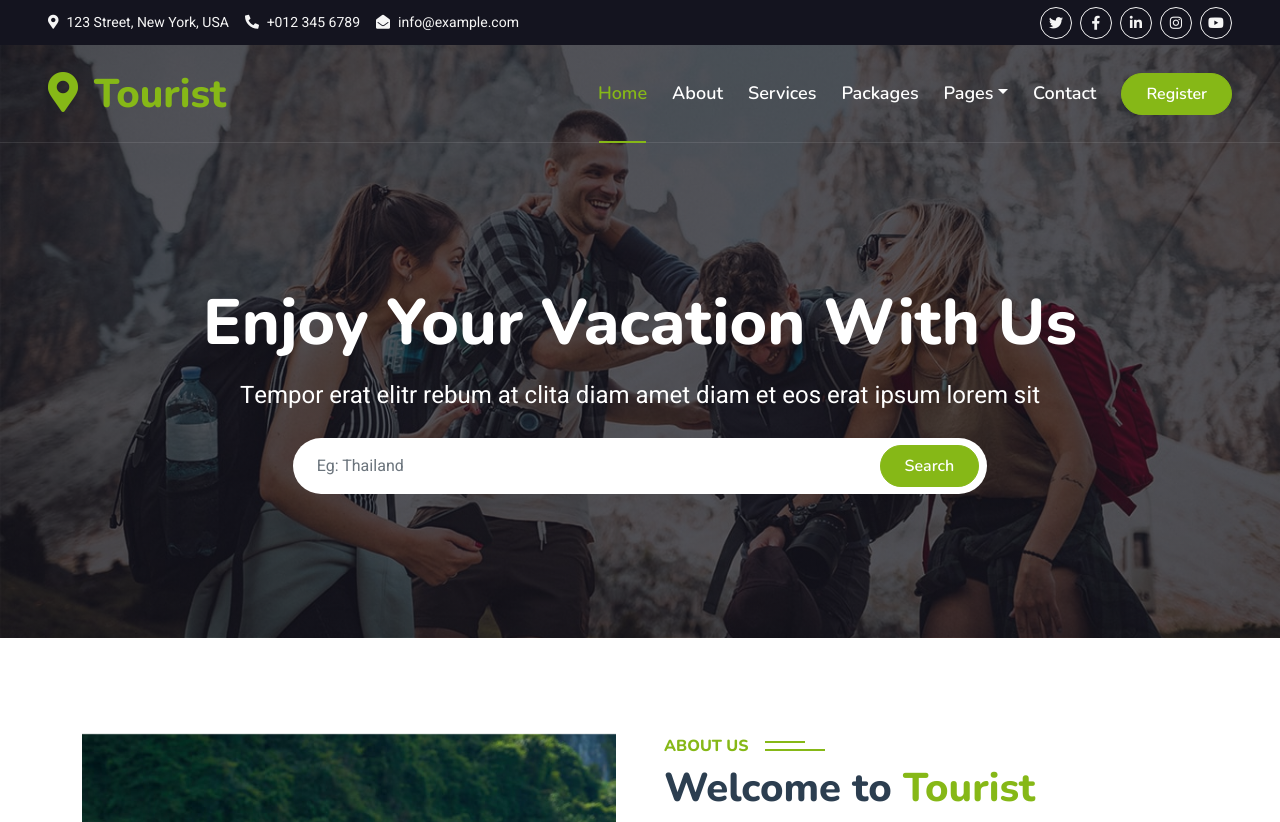
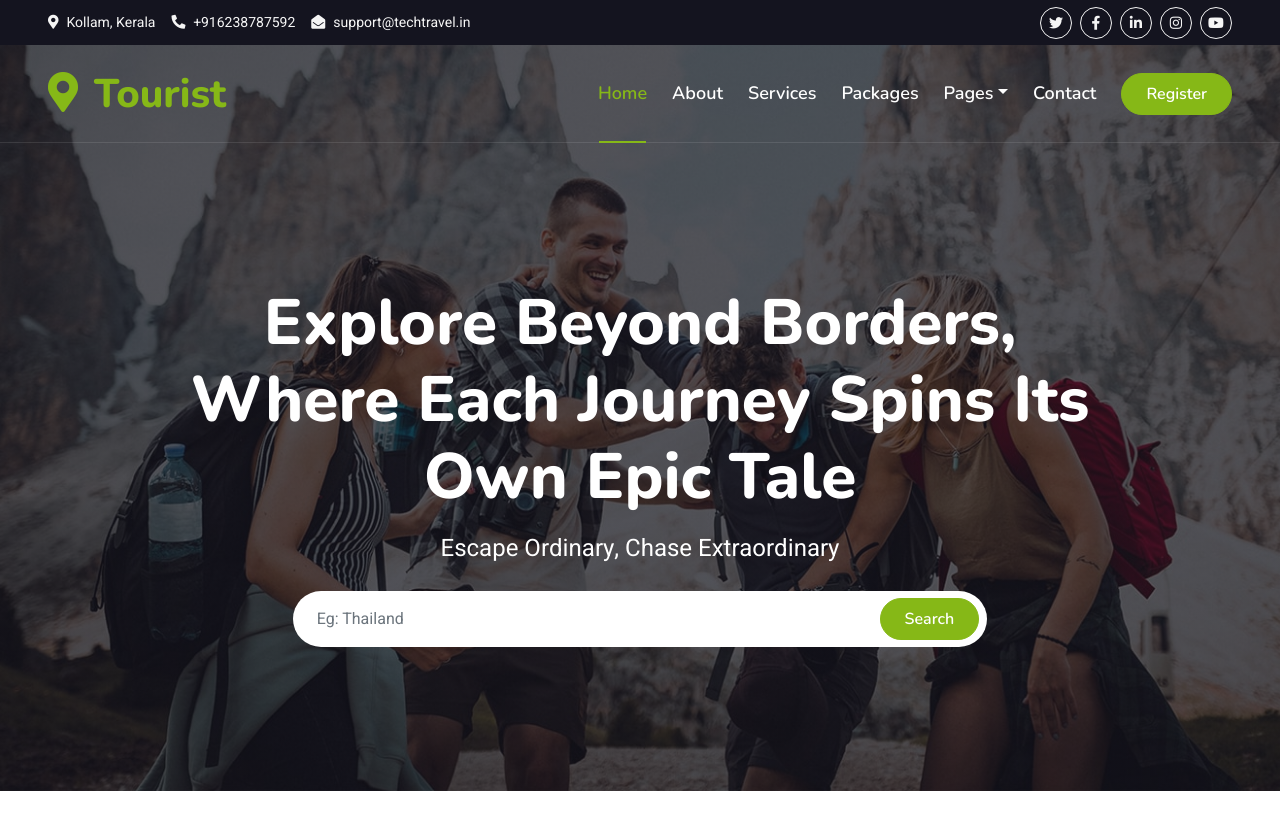
Before and after one commit to abdullasirajudeen/TechTravel, a plain HTML site: page index.html in a window 1280 px wide. Shown: the top 822 px of the page. Drawn offline with nearby package versions, Linux system fonts and the light colour scheme; animation ran at ten frames a second.

Commit message:
Changed address, caption &tagline

```diff
--- a/index.html
+++ b/index.html
@@ -47,9 +47,9 @@
         <div class="row gx-0">
             <div class="col-lg-8 text-center text-lg-start mb-2 mb-lg-0">
                 <div class="d-inline-flex align-items-center" style="height: 45px;">
-                    <small class="me-3 text-light"><i class="fa fa-map-marker-alt me-2"></i>123 Street, New York, USA</small>
-                    <small class="me-3 text-light"><i class="fa fa-phone-alt me-2"></i>+012 345 6789</small>
-                    <small class="text-light"><i class="fa fa-envelope-open me-2"></i>info@example.com</small>
+                    <small class="me-3 text-light"><i class="fa fa-map-marker-alt me-2"></i>Kollam, Kerala</small>
+                    <small class="me-3 text-light"><i class="fa fa-phone-alt me-2"></i>+916238787592</small>
+                    <small class="text-light"><i class="fa fa-envelope-open me-2"></i>support@techtravel.in</small>
                 </div>
             </div>
             <div class="col-lg-4 text-center text-lg-end">
@@ -102,8 +102,8 @@
             <div class="container py-5">
                 <div class="row justify-content-center py-5">
                     <div class="col-lg-10 pt-lg-5 mt-lg-5 text-center">
-                        <h1 class="display-3 text-white mb-3 animated slideInDown">Enjoy Your Vacation With Us</h1>
-                        <p class="fs-4 text-white mb-4 animated slideInDown">Tempor erat elitr rebum at clita diam amet diam et eos erat ipsum lorem sit</p>
+                        <h1 class="display-3 text-white mb-3 animated slideInDown">Explore Beyond Borders, Where Each Journey Spins Its Own Epic Tale</h1>
+                        <p class="fs-4 text-white mb-4 animated slideInDown">Escape Ordinary, Chase Extraordinary</p>
                         <div class="position-relative w-75 mx-auto animated slideInDown">
                             <input class="form-control border-0 rounded-pill w-100 py-3 ps-4 pe-5" type="text" placeholder="Eg: Thailand">
                             <button type="button" class="btn btn-primary rounded-pill py-2 px-4 position-absolute top-0 end-0 me-2" style="margin-top: 7px;">Search</button>
@@ -625,9 +625,9 @@
                 </div>
                 <div class="col-lg-3 col-md-6">
                     <h4 class="text-white mb-3">Contact</h4>
-                    <p class="mb-2"><i class="fa fa-map-marker-alt me-3"></i>123 Street, New York, USA</p>
-                    <p class="mb-2"><i class="fa fa-phone-alt me-3"></i>+012 345 67890</p>
-                    <p class="mb-2"><i class="fa fa-envelope me-3"></i>info@example.com</p>
+                    <p class="mb-2"><i class="fa fa-map-marker-alt me-3"></i>Kollam, Kerala</p>
+                    <p class="mb-2"><i class="fa fa-phone-alt me-3"></i>+916238787592</p>
+                    <p class="mb-2"><i class="fa fa-envelope me-3"></i>support@techtravel.in</p>
                     <div class="d-flex pt-2">
                         <a class="btn btn-outline-light btn-social" href=""><i class="fab fa-twitter"></i></a>
                         <a class="btn btn-outline-light btn-social" href=""><i class="fab fa-facebook-f"></i></a>
```
